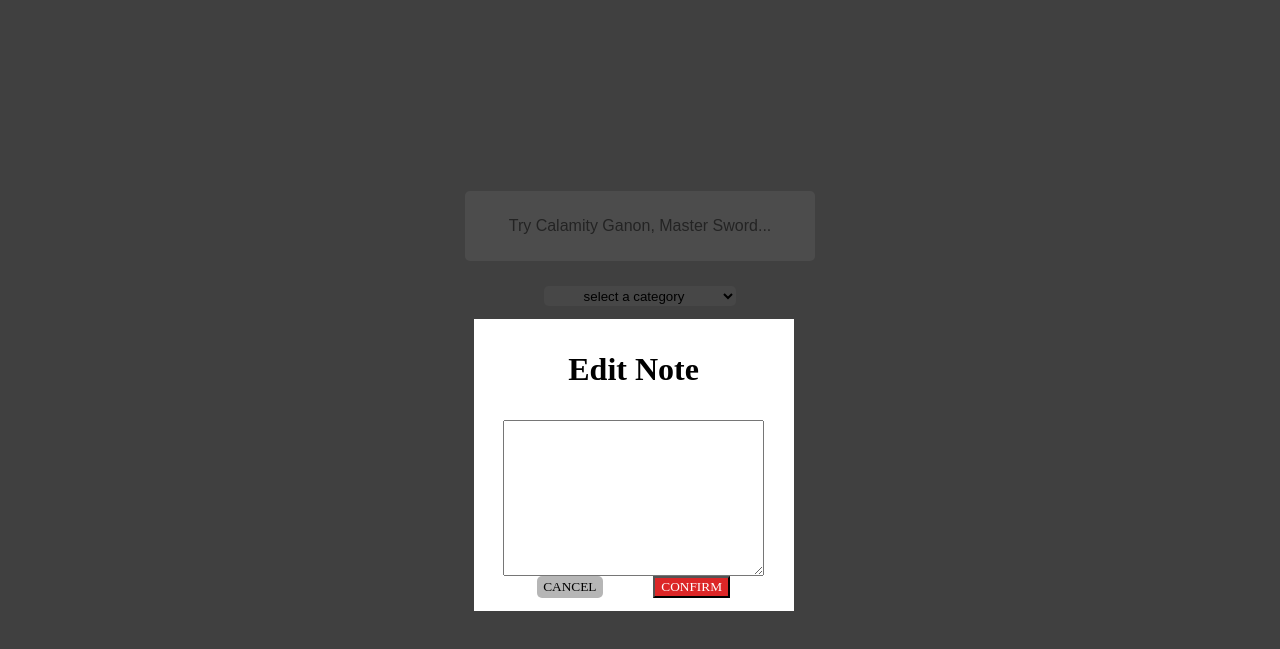
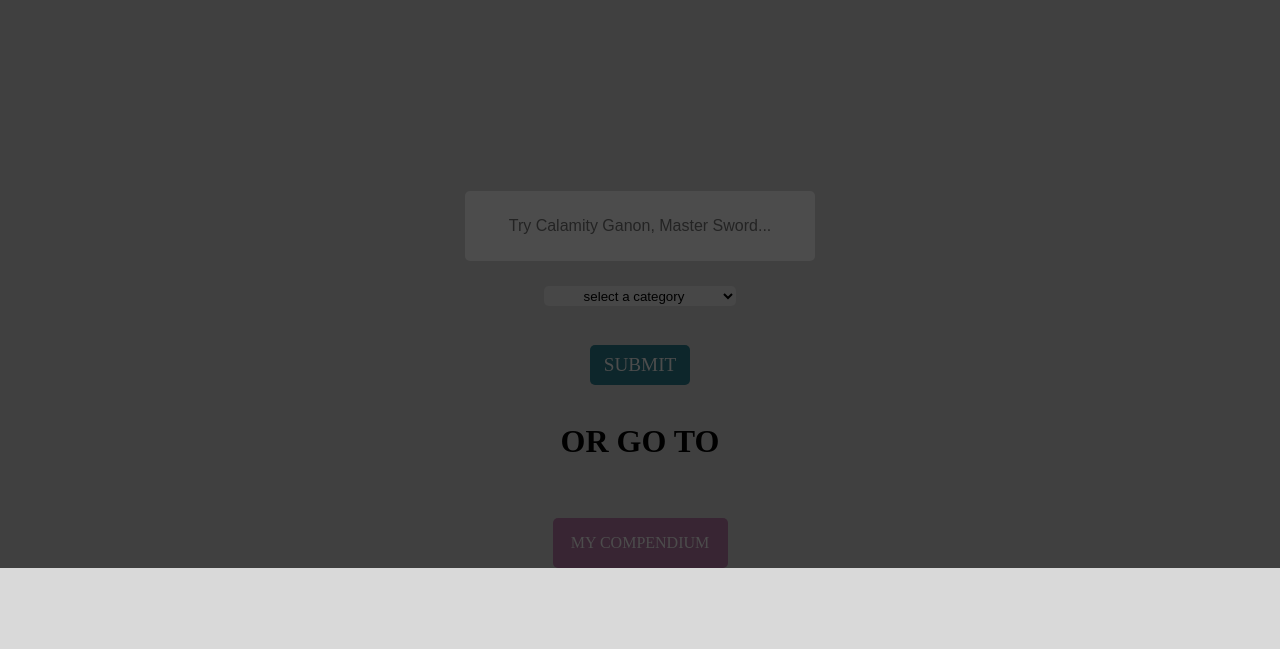
Before and after one commit to nsturz/My-Hyrule-Compendium, a website: page index.html in a window 1280 px wide. Shown: the part 81-730 px from the top of the page. Drawn offline with Linux system fonts and the light colour scheme; no server answers.

Commit message:
overlay finsihed

```diff
--- a/css/styles.css
+++ b/css/styles.css
@@ -185,6 +185,10 @@ p {
   font-size: 1.2rem;
 }
 
+.relative {
+  position: relative;
+}
+
 .result-image {
   width: 70%;
 }
--- a/index.html
+++ b/index.html
@@ -12,7 +12,7 @@
   <link rel="stylesheet" href="css/layout.css">
   <link rel="stylesheet" href="css/styles.css">
 </head>
-<body>
+<body class="relative">
   <header class="row justify-center">
     <img src="images/triforce.png" alt="" class="triforce-image-1">
     <h1 id="main-title">MY HYRULE COMPENDIUM</h1>
@@ -112,7 +112,7 @@
       </div>
     </div>
     <div class="overlay" id="overlay"></div>
-    <form class="edit-modal-wrapper column-full absolute" id="edit-modal-form">
+    <form class="edit-modal-wrapper column-full absolute hidden" id="edit-modal-form">
       <div class="row justify-center">
         <h3>Edit Note</h3>
       </div>
```
